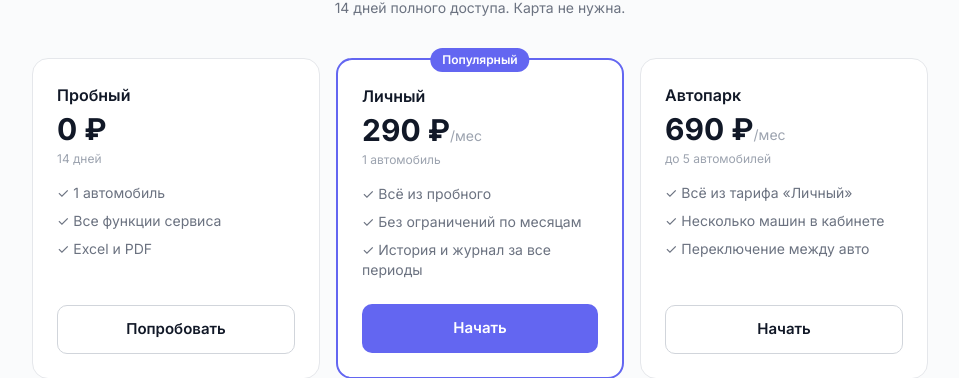
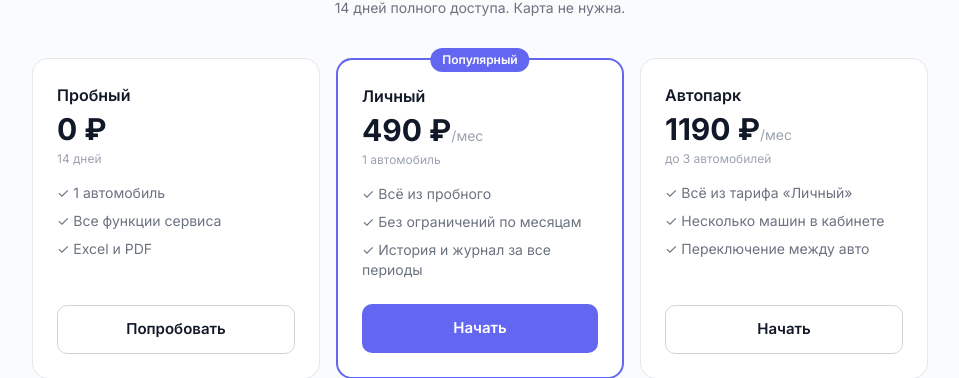
Before and after one commit to alextihonoff404-png/putevoy-ai, a FastAPI app: page / in a window 1280 px wide. Shown: the part 3130-3508 px from the top of the page, without its empty margins (160-1119 px from the left). Run offline with FastAPI, Linux system fonts and the light colour scheme; some libraries are stand-ins or nearby versions.

Commit message:
chore(landing): актуальные цены тарифов
Личный 290 → 490 ₽/мес (1 авто), Автопарк 690 → 1190 ₽/мес,
«до 5» → «до 3 автомобилей». Пробный без изменений (0 ₽).

```diff
--- a/src/putevoy/web/templates/landing.html
+++ b/src/putevoy/web/templates/landing.html
@@ -343,7 +343,7 @@
         <div class="card p-6 flex flex-col relative" style="border: 2px solid var(--primary);">
             <span class="absolute -top-3 left-1/2 -translate-x-1/2 text-xs font-semibold px-3 py-1 rounded-full text-white" style="background: var(--primary);">Популярный</span>
             <h3 class="font-semibold mb-1">Личный</h3>
-            <div class="text-3xl font-bold mb-1">290 ₽<span class="text-sm font-normal" style="color: var(--text-faded);">/мес</span></div>
+            <div class="text-3xl font-bold mb-1">490 ₽<span class="text-sm font-normal" style="color: var(--text-faded);">/мес</span></div>
             <p class="text-xs mb-4" style="color: var(--text-faded);">1 автомобиль</p>
             <ul class="text-sm space-y-2 mb-6 flex-1" style="color: var(--text-muted);">
                 <li>✓ Всё из пробного</li>
@@ -354,8 +354,8 @@
         </div>
         <div class="card p-6 flex flex-col">
             <h3 class="font-semibold mb-1">Автопарк</h3>
-            <div class="text-3xl font-bold mb-1">690 ₽<span class="text-sm font-normal" style="color: var(--text-faded);">/мес</span></div>
-            <p class="text-xs mb-4" style="color: var(--text-faded);">до 5 автомобилей</p>
+            <div class="text-3xl font-bold mb-1">1190 ₽<span class="text-sm font-normal" style="color: var(--text-faded);">/мес</span></div>
+            <p class="text-xs mb-4" style="color: var(--text-faded);">до 3 автомобилей</p>
             <ul class="text-sm space-y-2 mb-6 flex-1" style="color: var(--text-muted);">
                 <li>✓ Всё из тарифа «Личный»</li>
                 <li>✓ Несколько машин в кабинете</li>
```
